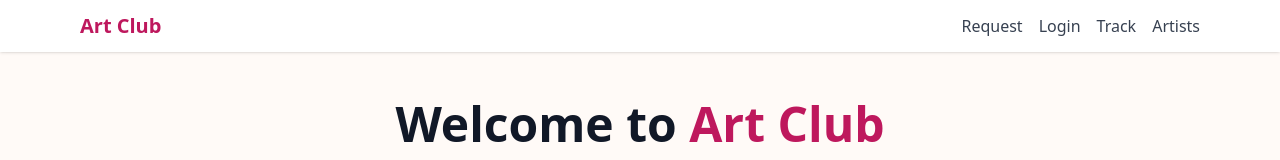
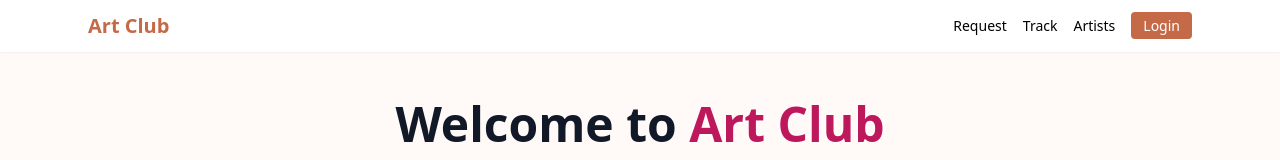
Before and after one commit to deepuhacker9-source/Artclub, a Next.js app: page / in a window 1280 px wide. Shown: the top 160 px of the page. Built offline with nearby package versions, Linux system fonts and the light colour scheme; no server answers; the database is empty.

Commit message:
Update Navbar.jsx

```diff
--- a/components/Navbar.jsx
+++ b/components/Navbar.jsx
@@ -1,15 +1,43 @@
 import Link from "next/link";
+import { useUser } from "../lib/UserContext";
+import { supabase } from "../lib/supabaseClient";
 
 export default function Navbar() {
+  const { user, profile } = useUser();
+
+  async function handleLogout() {
+    await supabase.auth.signOut();
+    window.location.href = "/";
+  }
+
   return (
-    <nav className="bg-white shadow sticky top-0 z-20">
-      <div className="max-w-6xl mx-auto px-4 py-3 flex items-center justify-between">
-        <Link href="/"><span className="font-bold text-xl text-pink-700">Art Club</span></Link>
-        <div className="flex gap-4 font-medium text-gray-700">
-          <Link href="/request">Request</Link>
-          <Link href="/login">Login</Link>
-          <Link href="/track">Track</Link>
-          <Link href="/artists">Artists</Link>
+    <nav className="bg-white shadow-sm sticky top-0 z-30">
+      <div className="max-w-6xl mx-auto px-6 py-3 flex items-center justify-between">
+        <Link href="/">
+          <a className="font-bold text-xl" style={{ color: "#C56A47" }}>
+            Art Club
+          </a>
+        </Link>
+
+        <div className="flex items-center gap-4 text-sm">
+          <Link href="/request"><a className="hover:underline">Request</a></Link>
+          <Link href="/track"><a className="hover:underline">Track</a></Link>
+          <Link href="/artists"><a className="hover:underline">Artists</a></Link>
+
+          {user ? (
+            <div className="flex items-center gap-3">
+              <span className="text-gray-700">{profile?.name || user.email}</span>
+              <button
+                onClick={handleLogout}
+                className="px-3 py-1 rounded shadow-sm"
+                style={{ background: "white" }}
+              >
+                Logout
+              </button>
+            </div>
+          ) : (
+            <Link href="/login"><a className="px-3 py-1 rounded" style={{ background: "#C56A47", color: "#fff" }}>Login</a></Link>
+          )}
         </div>
       </div>
     </nav>
```
